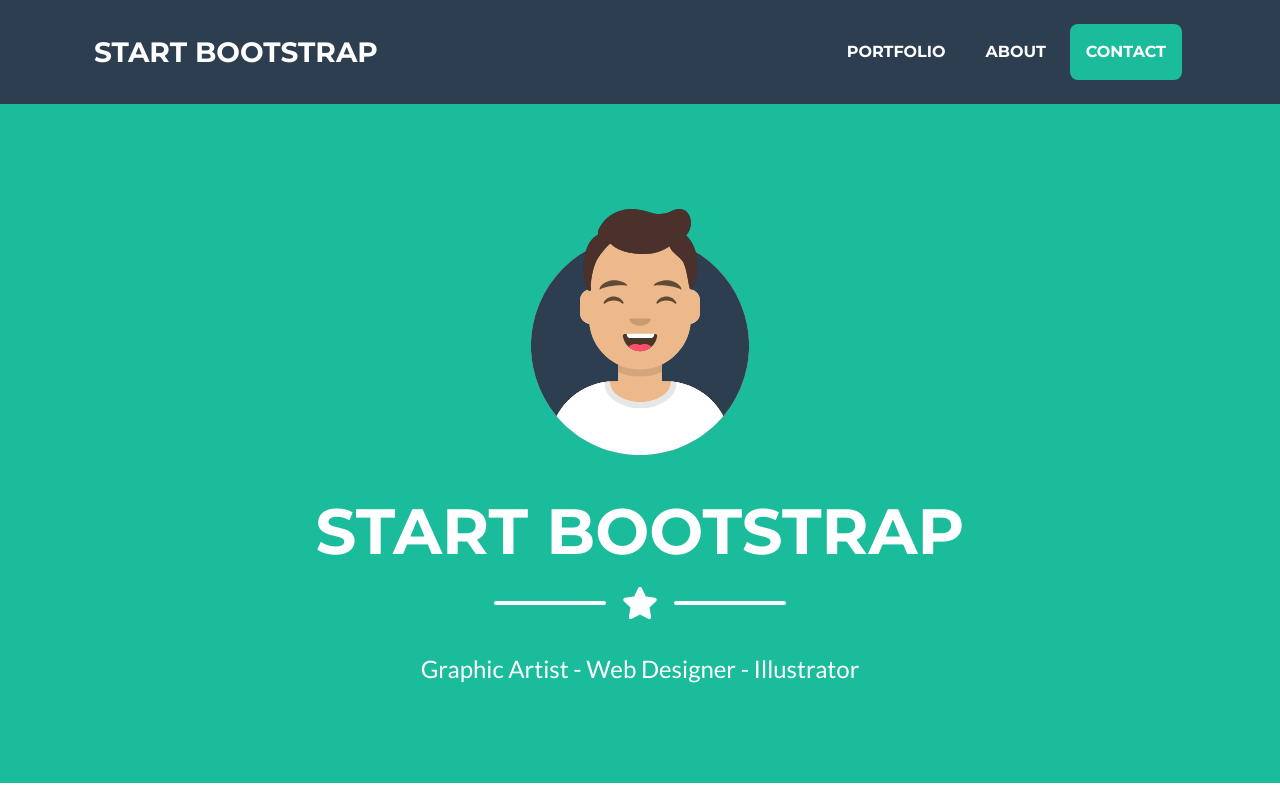
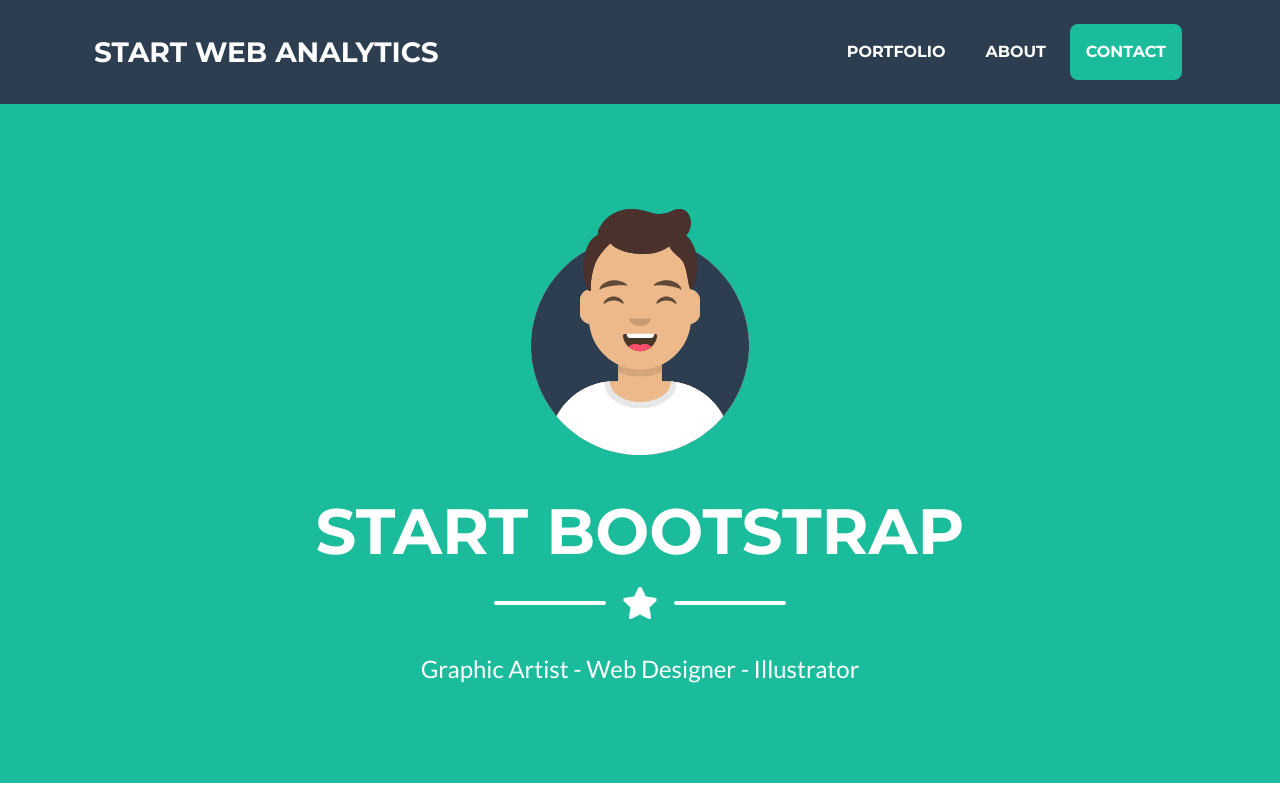
Before and after one commit to camilabastos/teste-ga, a plain HTML site: page index.html in a window 1280 px wide. Shown: the top 800 px of the page. Drawn offline with nearby package versions, Linux system fonts and the light colour scheme.

```diff
--- a/index.html
+++ b/index.html
@@ -27,7 +27,7 @@
         <!-- Navigation-->
         <nav class="navbar navbar-expand-lg bg-secondary text-uppercase fixed-top" id="mainNav">
             <div class="container">
-                <a class="navbar-brand js-scroll-trigger" href="#page-top">Start Bootstrap</a>
+                <a class="navbar-brand js-scroll-trigger" href="#page-top">Start Web Analytics</a>
                 <button class="navbar-toggler navbar-toggler-right text-uppercase font-weight-bold bg-primary text-white rounded" type="button" data-toggle="collapse" data-target="#navbarResponsive" aria-controls="navbarResponsive" aria-expanded="false" aria-label="Toggle navigation">
                     Menu
                     <i class="fas fa-bars"></i>
```
